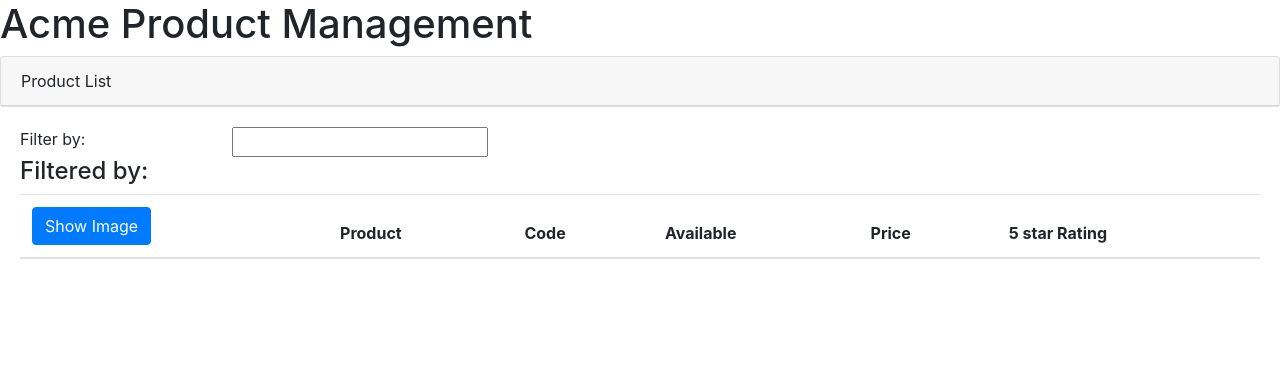
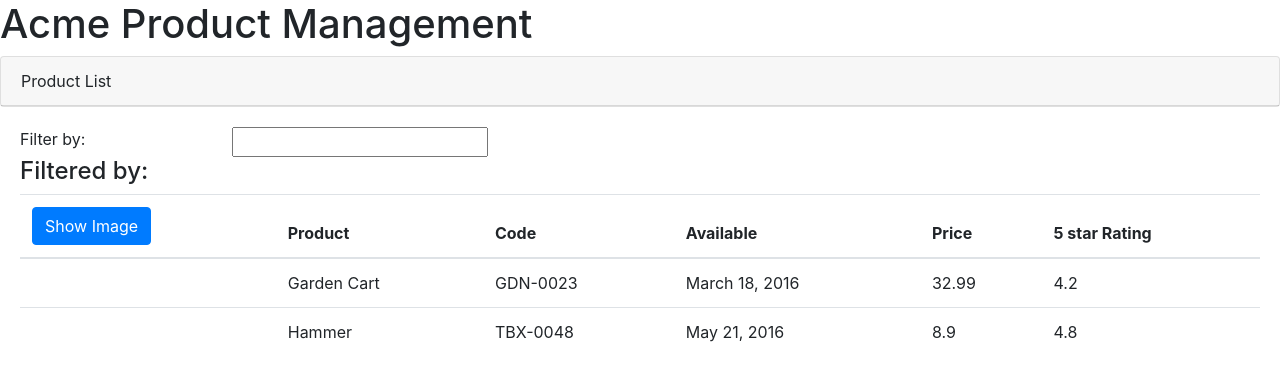
Before and after one commit to Gnwin/ACMEtools, an Angular app: page / in a window 1280 px wide. Shown: the top 380 px of the page. Built offline with nearby package versions, Linux system fonts and the light colour scheme.

Commit message:
added strutural directives

```diff
--- a/src/app/products/product-list.component.html
+++ b/src/app/products/product-list.component.html
@@ -15,7 +15,7 @@
       <h4>Filtered by: </h4>
     </div>
   </div>
-  <div class="table-responsive">
+  <div class="table-responsive" *ngIf='products && products.length'>
     <table class="table">
       <thead>
         <tr>
@@ -31,7 +31,16 @@
           <th>5 star Rating</th>
         </tr>
       </thead>
-      <tbody></tbody>
+      <tbody>
+        <tr *ngFor='let product of products'>
+          <td></td>
+          <td>{{product.productName}}</td>
+          <td>{{product.productCode}}</td>
+          <td>{{product.releaseDate}}</td>
+          <td>{{product.price}}</td>
+          <td>{{product.starRating}}</td>
+        </tr>
+      </tbody>
     </table>
   </div>
 </div>
--- a/src/app/products/product-list.component.ts
+++ b/src/app/products/product-list.component.ts
@@ -7,4 +7,26 @@
 
 export class ProductListComponent {
   pageTitle: string = 'Product List';
+  products: any[] = [
+    {
+      "productId" : 2,
+      "productName": "Garden Cart",
+      "productCode": "GDN-0023",
+      "releaseDate": "March 18, 2016",
+      "description": "15 gallon capacity rolling garden",
+      "price": 32.99,
+      "starRating": 4.2,
+      "imageURL": "https://openclipart.org/image/300px/svg"
+    },
+    {
+      "productId" : 5,
+      "productName": "Hammer",
+      "productCode": "TBX-0048",
+      "releaseDate": "May 21, 2016",
+      "description": "Curved claw steel hammer",
+      "price": 8.9,
+      "starRating": 4.8,
+      "imageURL": "https://openclipart.org/image/300px/svg"
+    }
+  ];
 }
```
